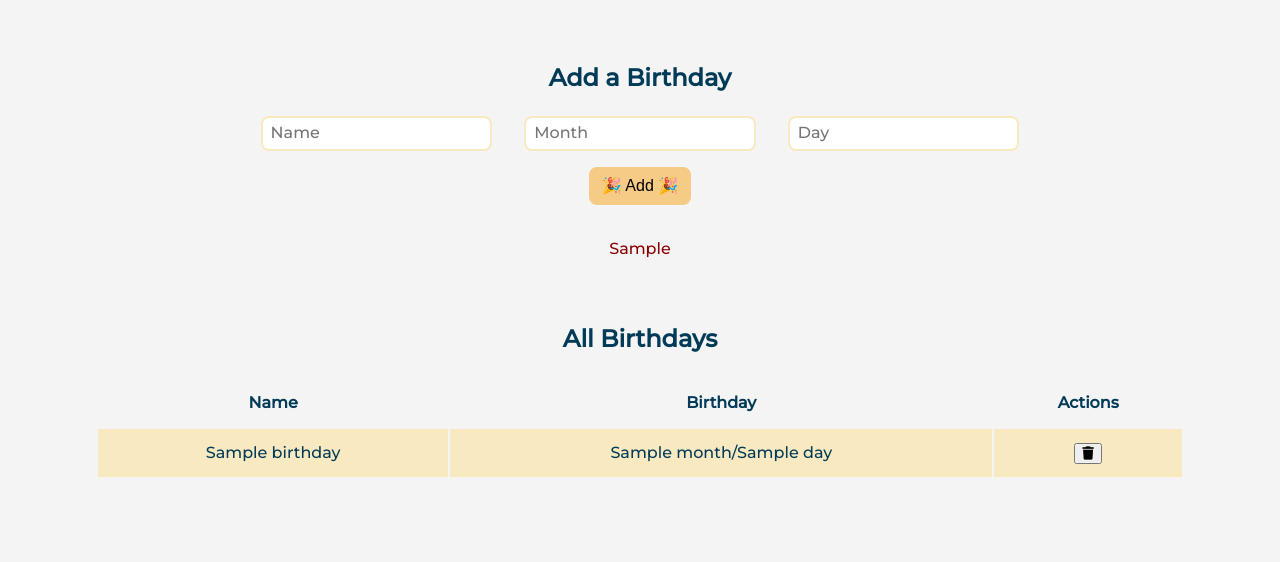
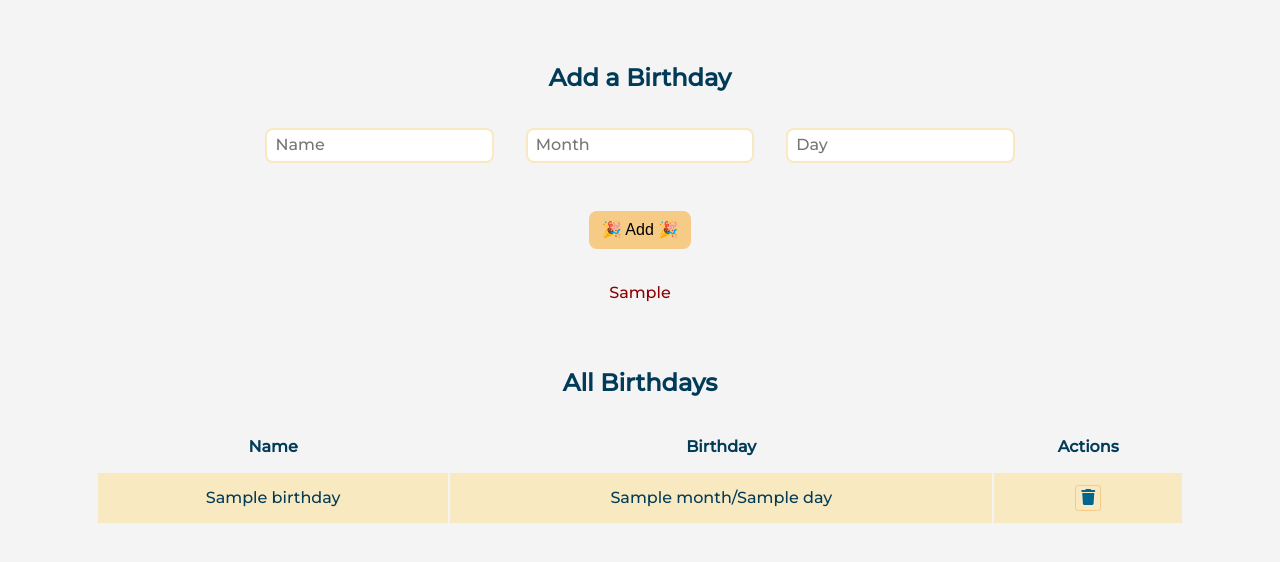
Before and after one commit to ITurres/Python-Flask-SQL-projects, a Flask app: template w9-Flask-lab-9/birthdaysApp/templates/index.html in a window 1280 px wide. Shown: the part 200-762 px from the top of the page. Run offline with Flask 2, Linux system fonts and the light colour scheme; the template is opened without the code that fills it: most values are stand-ins (such as "Sample title", 1, 10 or a date in 2020); some libraries are stand-ins or nearby versions.

Commit message:
Modify main stylesheet

```diff
--- a/w9-Flask-lab-9/birthdaysApp/static/styles/styles.css
+++ b/w9-Flask-lab-9/birthdaysApp/static/styles/styles.css
@@ -57,6 +57,7 @@ table td {
   display: flex;
   justify-content: center;
   align-items: center;
+  margin: 2rem 0.5rem;
   gap: 2rem;
 }
 
@@ -104,6 +105,25 @@ table td {
   color: darkRed;
 }
 
+.delete-btn--holder {
+  margin: 0 auto;
+}
+
+.delete-btn {
+  font-size: 1rem;
+  padding: 0.2rem 0.3rem;
+  border-radius: 0.2rem;
+  background-color: var(--style-color-light-gold);
+  border: 1px solid var(--style-color-gold-1);
+  color: var(--style-color-light-dark-blue);
+  cursor: pointer;
+}
+
+.delete-btn:hover {
+  background-color: var(--style-color-gold-1);
+  border: 1px solid var(--style-color-light-dark-blue);
+}
+
 table {
   background-color: transparent;
   margin-bottom: 1rem;
```
